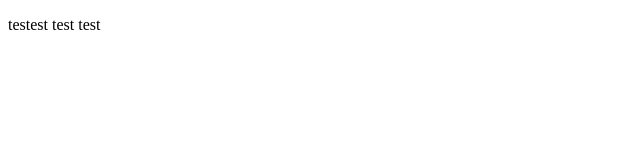
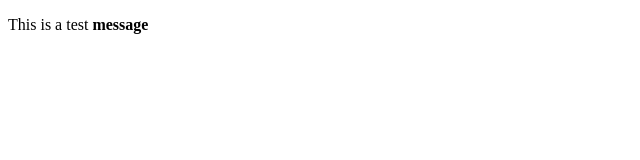
Before and after one commit to vikram-rajan/static-jenkins-pipelines, a plain HTML site: page index.html in a window 1280 px wide. Shown: the full height of the page, 0-640 px from the left. Drawn offline with Linux system fonts and the light colour scheme.

Commit message:
changed html

```diff
--- a/index.html
+++ b/index.html
@@ -4,6 +4,6 @@
 		<title>Static HTML Site</title>
 	</head>
 	<body>
-		<p>testest test test</p>
+		<p>This is a test <strong>message</script></p>
 	</body>
 </html>
```
